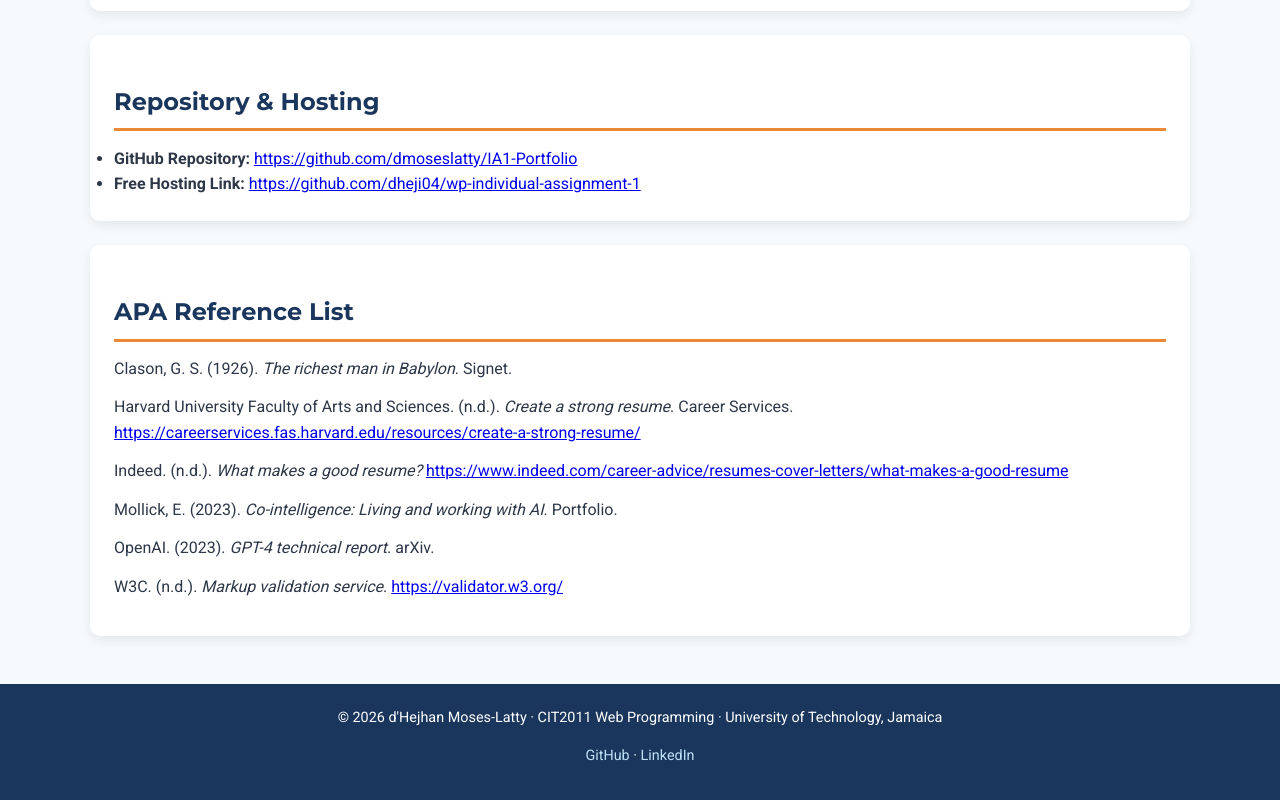
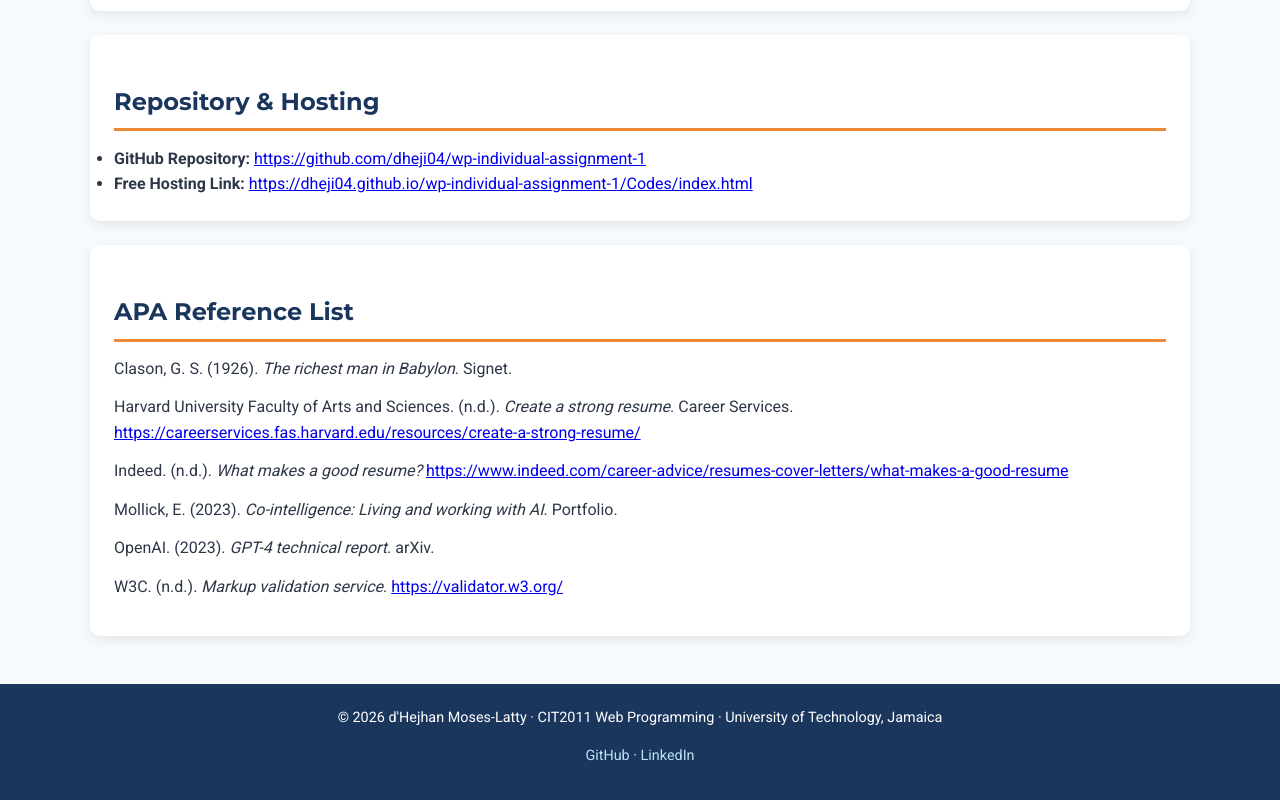
Before and after one commit to dheji04/wp-individual-assignment-1, a plain HTML site: page Codes/other.html in a window 1280 px wide. Shown: the part 1861-2661 px from the top of the page. Drawn offline with Linux system fonts and the light colour scheme.

Commit message:
Link to github changes

```diff
--- a/Codes/other.html
+++ b/Codes/other.html
@@ -84,12 +84,12 @@
       <ul>
         <li><strong>GitHub Repository:</strong>
           <a href="https://github.com/dmoseslatty/IA1-Portfolio" target="_blank" rel="noopener">
-            https://github.com/dmoseslatty/IA1-Portfolio
+            https://github.com/dheji04/wp-individual-assignment-1
           </a>
         </li>
         <li><strong>Free Hosting Link:</strong>
           <a href="https://github.com/dheji04/wp-individual-assignment-1" target="_blank" rel="noopener">
-            https://github.com/dheji04/wp-individual-assignment-1
+            https://dheji04.github.io/wp-individual-assignment-1/Codes/index.html
           </a>
         </li>
       </ul>
@@ -131,7 +131,7 @@
   <footer>
     <p>© 2026 d'Hejhan Moses-Latty · CIT2011 Web Programming · University of Technology, Jamaica</p>
     <p>
-      <a href="https://github.com/dmoseslatty" target="_blank" rel="noopener">GitHub</a> ·
+      <a href="https://github.com/dheji04" target="_blank" rel="noopener">GitHub</a> ·
       <a href="https://www.linkedin.com/in/dmoseslatty" target="_blank" rel="noopener">LinkedIn</a>
     </p>
   </footer>
```
Also changed, not shown: Codes/index.html (+1 -1 lines), Codes/personal-development.html (+1 -1 lines), Codes/personality.html (+1 -1 lines), Codes/professional.html (+1 -1 lines).
